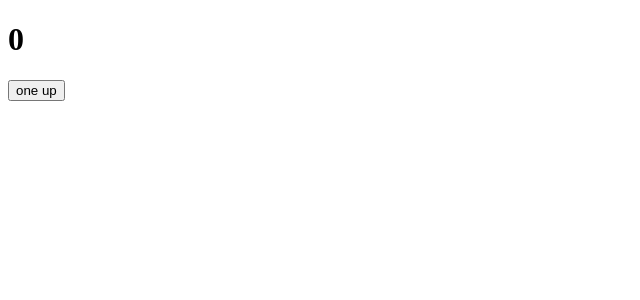
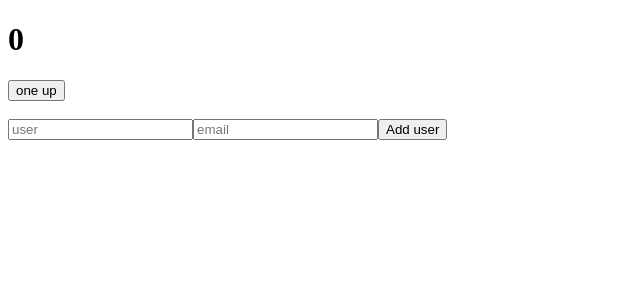
Before and after one commit to developermartins/zustand-counter, a React (Create React App) app: page / in a window 1280 px wide. Shown: the top 300 px of the page, without its empty margins (0-640 px from the left). Built offline with nearby package versions, Linux system fonts and the light colour scheme.

Commit message:
add store and form

```diff
--- a/src/App.jsx
+++ b/src/App.jsx
@@ -1,4 +1,5 @@
 import React from 'react';
+import Form from './components/Form';
 import { Controls, Counter } from './Counter';
 
 const App = () => {
@@ -7,6 +8,10 @@ const App = () => {
     <div>
       <Counter />
       <Controls />
+      <br />
+      <br />
+      <Form />
+
     </div>
   );
 };
--- /dev/null
+++ b/src/components/Form.jsx
@@ -0,0 +1,15 @@
+import React from 'react'
+
+const Form = () => {
+  return (
+    <div>
+        <form  onSubmit={() => ({})}>
+            <input type="text" name='user' placeholder='user' />
+            <input type="text" name='email' placeholder='email' />
+            <button type='submit'>Add user</button>
+        </form>
+    </div>
+  )
+}
+
+export default Form
```
Also changed, not shown: src/store/store.js (added).
